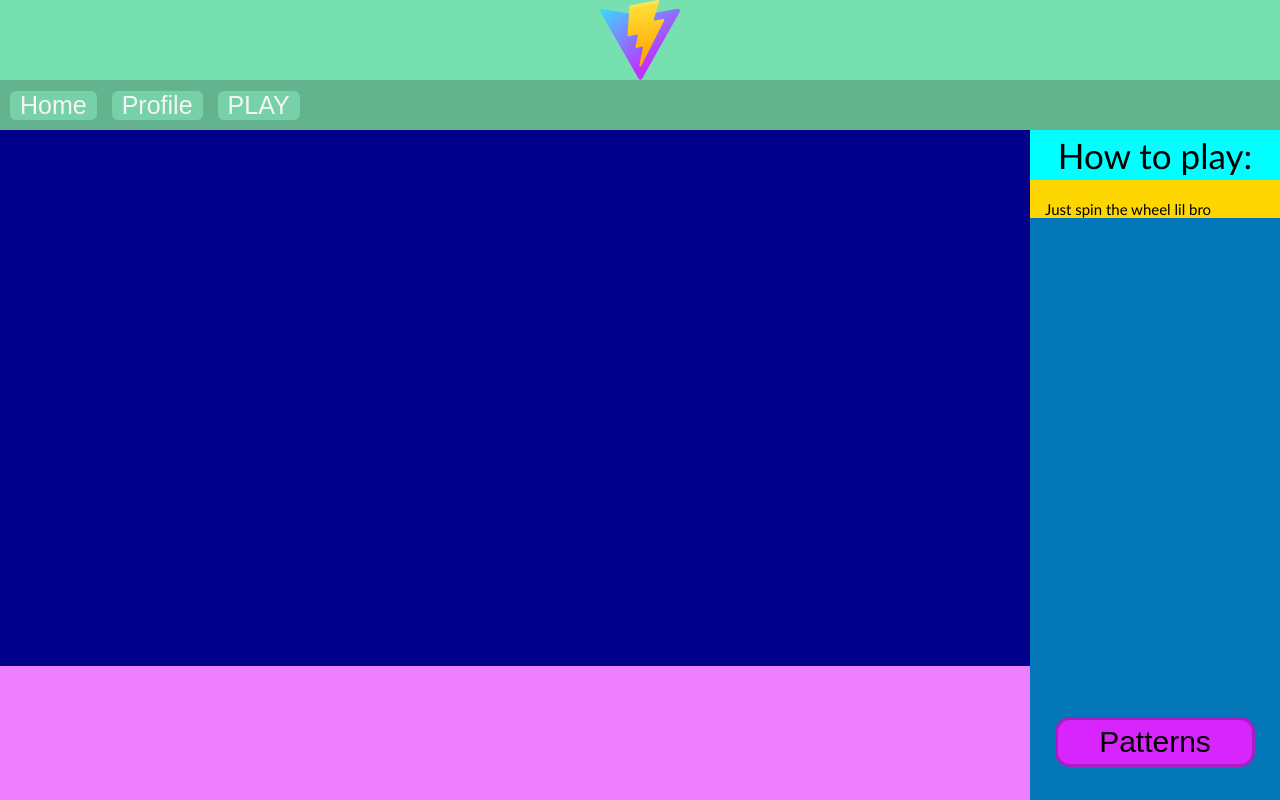
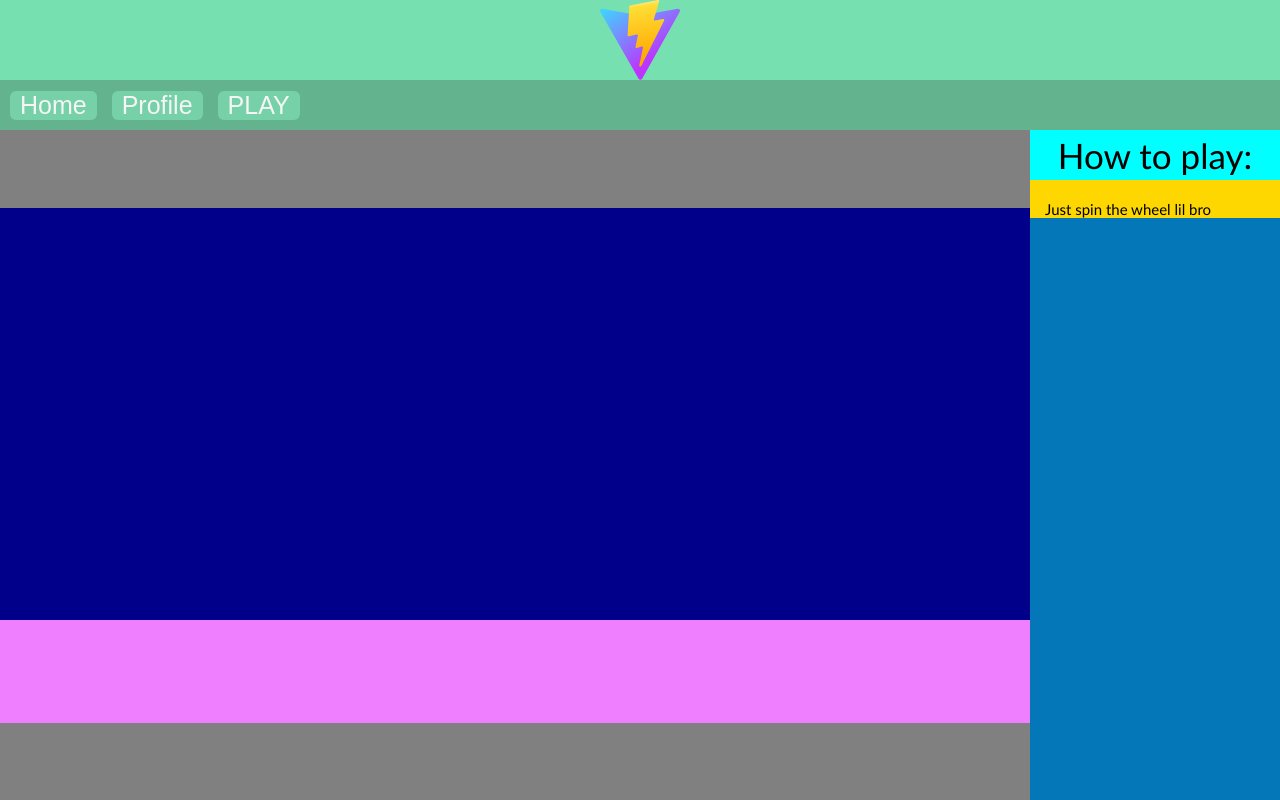
Before and after one commit to LenivyKrabik/Cazik, a React (Vite) app: page /game in a window 1280 px wide. Built offline with nearby package versions, Linux system fonts and the light colour scheme.

Commit message:
FINALLY made proper div resize with aspect ratio saved

```diff
--- a/src/games/rulesPannel.tsx
+++ b/src/games/rulesPannel.tsx
@@ -3,7 +3,7 @@ import "../styles/rulesPanel.css";
 interface Props {
   title: string;
   text: string;
-  click: () => void;
+  click: (() => void) | null;
   buttonText: string;
 }
 
@@ -17,7 +17,7 @@ interface Props {
 function RulesPanel({
   title = "How to paly:",
   text = "Was that the bite of '87?",
-  click = () => {},
+  click = null,
   buttonText = "BingChiling",
 }: Props) {
   return (
@@ -26,7 +26,7 @@ function RulesPanel({
       <div className="rules">
         <p>{text}</p>
       </div>
-      <button onClick={click}>{buttonText}</button>
+      {click ? <button onClick={click}>{buttonText}</button> : null}
     </div>
   );
 }
--- a/src/games/slots/slots.tsx
+++ b/src/games/slots/slots.tsx
@@ -1,11 +1,11 @@
 import "../../styles/games.css";
 import RulesPanel from "../rulesPannel";
-import SlotsGame from "./slotsGame";
+import SlotsScreen from "./slotsGame";
 
 function Slots() {
   return (
     <div className="gameWrapper">
-      <SlotsGame />
+      <SlotsScreen />
       <RulesPanel
         title="How to play:"
         text="Just spin the wheel lil bro"
--- a/src/games/slots/slotsGame.tsx
+++ b/src/games/slots/slotsGame.tsx
@@ -1,7 +1,24 @@
-function SlotsGame() {
+import { useEffect, useRef } from "react";
+import RatioPreservingMaxScale from "../../scripts/ratioPreservingMaxScale";
+
+function SlotsScreen() {
+  const Screen = useRef(null);
+  const Wrapper = useRef(null);
+
+  const ratioPreserve = () => {
+    RatioPreservingMaxScale(Screen.current, "2 / 1");
+  };
+
+  useEffect(() => {
+    RatioPreservingMaxScale(Screen.current, "2 / 1");
+    window.addEventListener("resize", ratioPreserve);
+
+    return () => window.removeEventListener("resize", ratioPreserve);
+  }, []);
+
   return (
-    <div className="slotsWraper">
-      <div className="slotsScreen">
+    <div ref={Wrapper} className="slotsWraper">
+      <div ref={Screen} className="slotsScreen">
         <div className="slotsGame"></div>
         <div className="slotsUI"></div>
       </div>
@@ -9,4 +26,4 @@ function SlotsGame() {
   );
 }
 
-export default SlotsGame;
+export default SlotsScreen;
--- /dev/null
+++ b/src/scripts/ratioPreservingMaxScale.ts
@@ -0,0 +1,47 @@
+
+/**
+ * Resizing div with said aspect raio while not overflowing it's parrent div
+ * @param targetElement {HTMLDivElement} Div that needs resizing
+ * @param parent {HTMLDivElement} Div's parent
+ * @param aspectRatio {string}
+ */
+const RatioPreservingMaxScale = (targetElement: HTMLDivElement | null, aspectRatio: string) => {
+    if (targetElement) {
+        const parent = targetElement.parentElement;
+        if (parent){
+            const parentStyle = window.getComputedStyle(parent);
+
+            const Ratio = aspectRatio.split("/");
+            Ratio.map((num) => Number(num));
+
+            const width = Number(parentStyle.width.match(/\d+/)?.[0]) / Number(Ratio[0]);
+            const height = Number(parentStyle.height.match(/\d+/)?.[0]) / Number(Ratio[1]);
+
+            if(height > width){ //Long
+                //targetElement.style = "aspect-ratio: 2/1;width:100%;height:auto;max-height:100%;"
+                console.log(Number(parentStyle.width.match(/\d+/)?.[0]));
+                const newHeight = width * Number(Ratio[1])
+                console.log(newHeight);
+                Object.assign(targetElement.style, {
+                    width : parentStyle.width,
+                    height : String(newHeight) + "px",
+                })
+
+            }
+            else{ //Fat
+                //targetElement.style = "aspect-ratio: 2/1;width:auto;height:100%;max-width:100%;"
+                const newWidth = height * Number(Ratio[0])
+                console.log(newWidth);
+                Object.assign(targetElement.style, {
+                    width : String(newWidth) + "px",
+                    height : parentStyle.height,
+                })
+            }
+        }
+
+
+
+    }
+}
+
+export default RatioPreservingMaxScale;
--- a/src/styles/games.css
+++ b/src/styles/games.css
@@ -13,14 +13,12 @@
     width: calc(100% - 250px);
     display: flex;
     justify-content: center;
+    align-items: center;
 
     background-color: gray; /*Dev color*/
 }
 
 .gameWrapper .slotsWraper .slotsScreen{
-    aspect-ratio: 2/1;
-    height: 100%;
-    max-width: 100%;
 
     background-color: greenyellow; /*Dev color*/
 }
```
